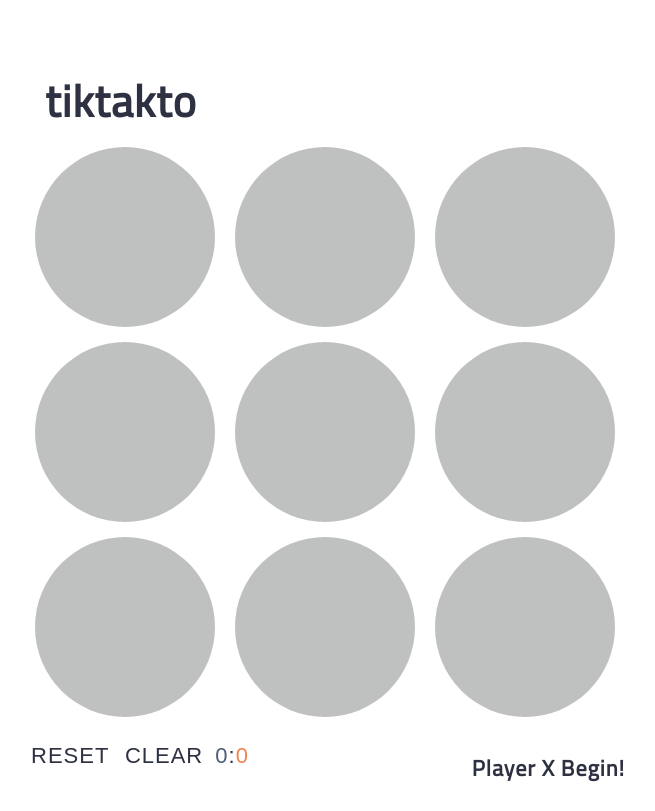
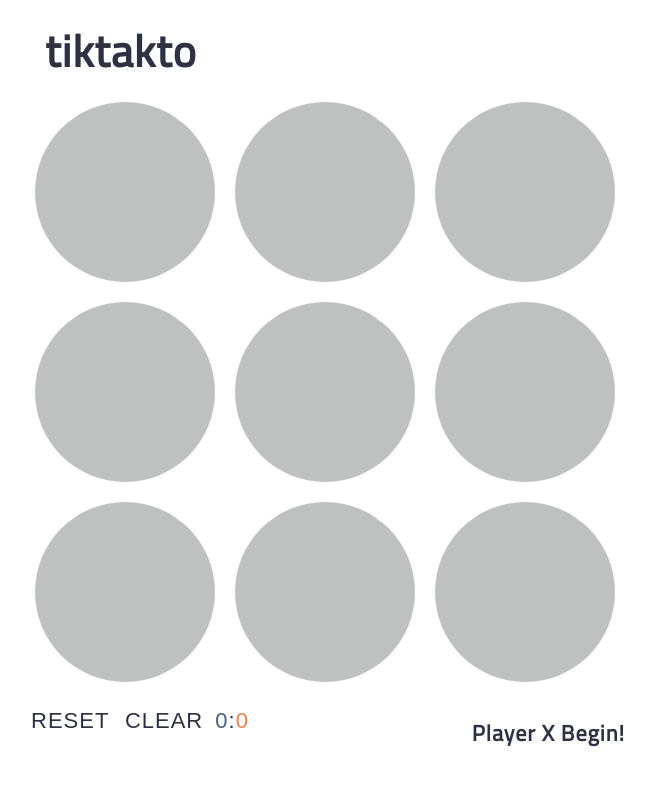
Before and after one commit to livefreela/tikTakTo, a plain HTML site: page index.html in a window 1280 px wide. Shown: the whole page, without its empty margins (315-970 px from the left). Drawn offline with Linux system fonts and the light colour scheme.

Commit message:
tweaked container styling

```diff
--- a/CSS/style.css
+++ b/CSS/style.css
@@ -2,7 +2,6 @@ body {
   font-family: 'Cairo', sans-serif;
   color: #2D3142;
   margin: 0 auto;
-
 }
 
 h2 {
@@ -13,7 +12,7 @@ h2 {
   margin-bottom: 0;
   color: #2D3142;
   letter-spacing: 1px;
-  margin-top: 30px;
+  margin-top:  10px;
 }
 
 h3 {
@@ -52,8 +51,10 @@ button {
 }
 .container {
   max-width: 600px;
+  /* max-height: 60%; */
   margin: 0 auto;
-  padding: 30px 0;
+  height: 80%;
+  flex-wrap: wrap;
 }
 
 .btn-group {
@@ -74,7 +75,7 @@ button {
   transition: background 0.6s;
   -webkit-transition: background 0.6s;
   -moz-transition: background 0.6s;
-  margin-top: 5px;
+  /* margin-top: 5px; */
 }
 
 .X{
--- a/index.html
+++ b/index.html
@@ -2,7 +2,9 @@
 <html>
 <head>
   <meta charset="utf-8">
+  <meta name="viewport" content="width=device-width, initial-scale=1">
   <link rel="stylesheet" href="./css/style.css">
+
   <link href="https://fonts.googleapis.com/css?family=Cairo" rel="stylesheet">
   <title>TikTakTo</title>
 </head>
```
